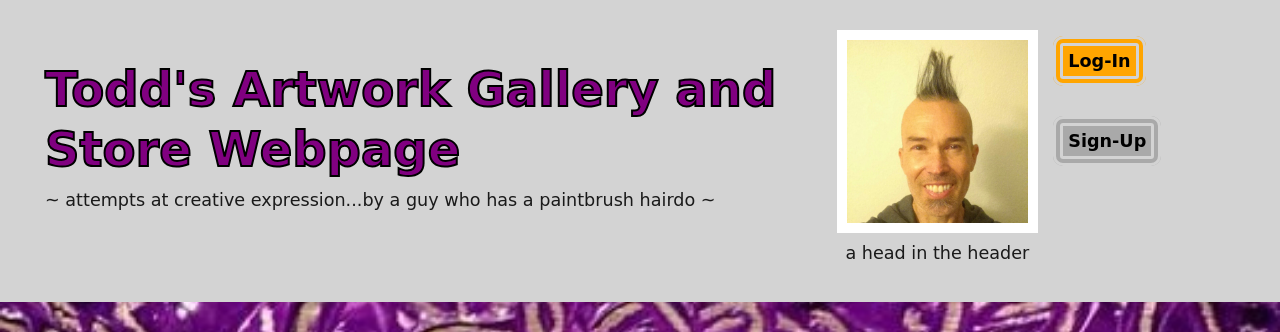
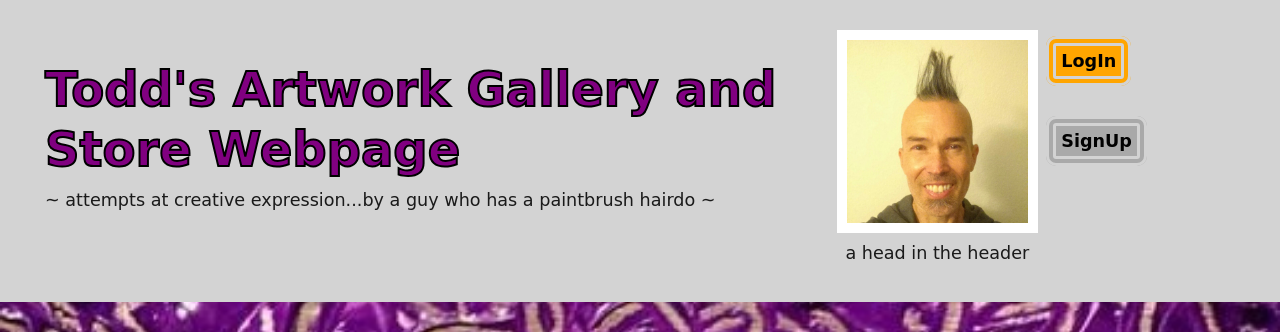
Before and after one commit to Todd-Kridel/todd-artwork-gallery, a React (Create React App) app in the folder client/: page / in a window 1280 px wide. Shown: the top 332 px of the page. Built offline with nearby package versions, Linux system fonts and the light colour scheme; no server answers.

Commit message:
refinements

```diff
--- a/client/src/components/Header/index.js
+++ b/client/src/components/Header/index.js
@@ -41,7 +41,7 @@ const Header = () => {
               </p>
             </div>
           </div>
-          <div style={{width: "45%", marginTop: "10px", marginLeft: "5px", marginRight: "10px"}}>
+          <div style={{width: "45%", marginTop: "10px", marginLeft: "5px", marginRight: "5px"}}>
             {Auth.loggedIn() ? (
               <>
                 <p className="buttonHighlight" style={{minWidth: "120px"}}
@@ -53,23 +53,23 @@ const Header = () => {
                     {/* {Auth.getProfile().data.username}'s profile */}
                   </Link><br/>
                 </p>
-                <button className="buttonNonHighlight p-centered" style={{padding: "5px"}} onClick={logout}>
-                  Log-Out
+                <button className="buttonNonHighlight p-centered" style={{padding: "5px", margin: "3px"}} onClick={logout}>
+                  LogOut
                 </button>
               </>
             ) : (
               <>
                 <br/>
                 <p>
-                <Link className="buttonHighlight" style={{padding: "5px"}} to="/login">
-                  Log-In
+                <Link className="buttonHighlight" style={{padding: "5px", margin: "3px"}} to="/login">
+                  LogIn
                 </Link>
                 </p>
                 <br/>
                 <br/>
                 <p>
-                <Link className="buttonNonHighlight" style={{padding: "5px"}} to="/signup">
-                  Sign-Up
+                <Link className="buttonNonHighlight" style={{padding: "5px", margin: "3px"}} to="/signup">
+                  SignUp
                 </Link>
                 </p>
               </>
```
